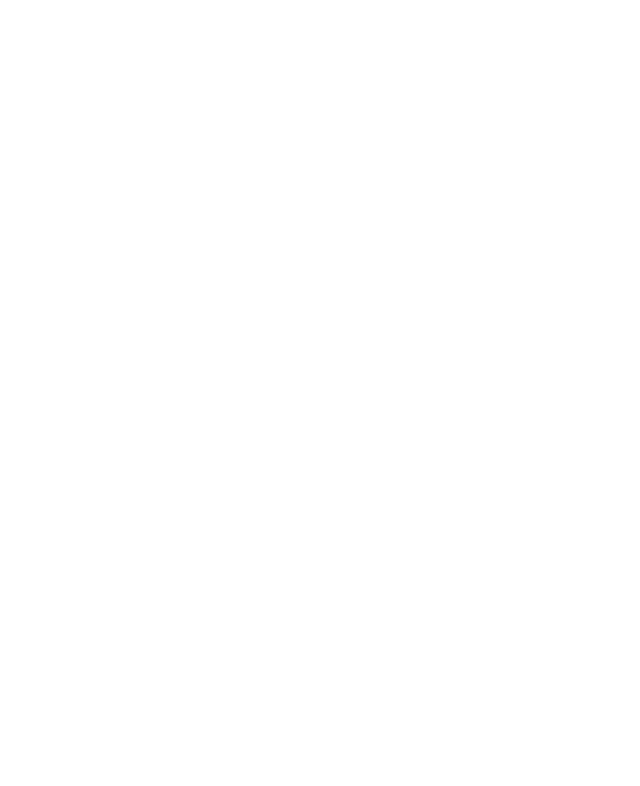
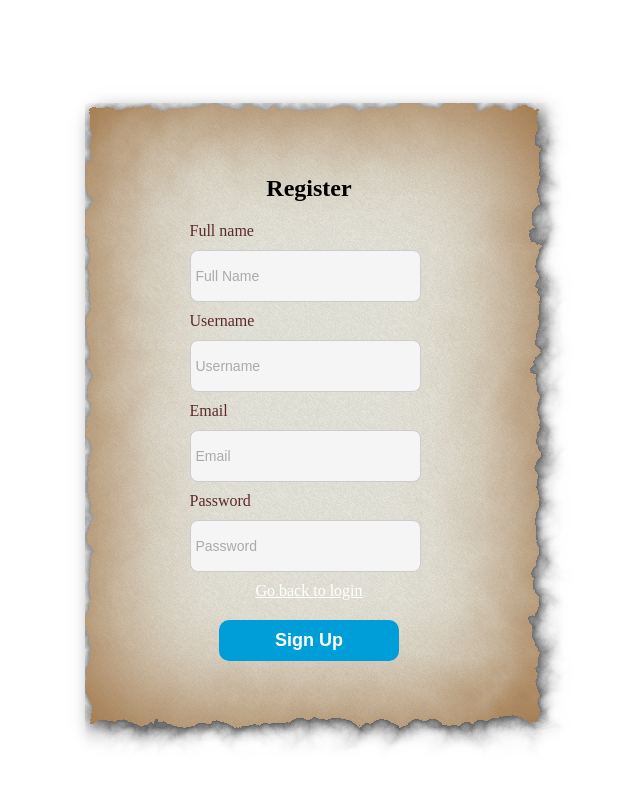
Before and after one commit to Cheaito-Hadi/book-sharing-platform, a React (Create React App) app in the folder client/: page /register in a window 1280 px wide. Before the commit this address had no page. Shown: the top 786 px of the page, without its empty margins (331-971 px from the left). Built offline with nearby package versions, Linux system fonts and the light colour scheme.

Commit message:
Client <> Register Design with Authenticaion

```diff
--- a/client/src/App.js
+++ b/client/src/App.js
@@ -2,6 +2,7 @@
 import {Route, Routes} from "react-router";
 import {useEffect, useState} from "react";
 import Login from "./pages/Login";
+import Register from "./pages/Register";
 
 function App() {
     const [authenticated, setauthenticated] = useState(null);
@@ -15,6 +16,7 @@
         return (
             <Routes>
                 <Route path="/" element={<Login/>}/>
+                <Route path="/register" element={<Register/>}/>
             </Routes>
         );
     }
--- /dev/null
+++ b/client/src/pages/Register/index.jsx
@@ -0,0 +1,96 @@
+import React, {useState} from "react";
+import "./styles.css";
+import Input from "../../components/Input";
+import axios from "axios";
+import Parchment from "../../components/Parchment";
+
+function Register() {
+    const [authenticated, setauthenticated] = useState(
+        localStorage.getItem(localStorage.getItem("authenticated") || false)
+    );
+
+    const [info, setInfo] = useState({
+        email: "",
+        name: "",
+        username: "",
+        password: "",
+    });
+
+    const handleDataChange = (e) => {
+        setInfo({...info, [e.target.name]: e.target.value});
+    };
+    const submitUser = async () => {
+        try {
+            const response = await axios.post(
+                "http://127.0.0.1:8000/auth/register",
+                info,
+                {
+                    headers: {
+                        "Content-Type": "application/json",
+                    }
+                }
+            );
+            if (response.status === 200) {
+                const responseData = response?.data;
+                if (responseData) {
+                    setauthenticated(true)
+                    debugger
+                    localStorage.setItem("authenticated", true);
+                    localStorage.setItem("user", JSON.stringify(responseData));
+                    console.log('registered')
+                    window.location = '/';
+                }
+            }
+        } catch (error) {
+            console.log('error')
+            console.error("Register error:", error);
+        }
+    };
+    return (
+        <div className="container">
+            <div className="inputs-wrapper">
+
+                <Parchment/>
+                <h2 className="signup-heading">Register</h2>
+                <Input
+                    label="Full name"
+                    placeholder="Full Name"
+                    name="name"
+                    value={info.name}
+                    onChange={handleDataChange}
+                    type="text"
+                />
+                <Input
+                    label="Username"
+                    placeholder="Username"
+                    name="username"
+                    value={info.username}
+                    onChange={handleDataChange}
+                    type="text"
+                />
+                <Input
+                    label="Email"
+                    placeholder="Email"
+                    name="email"
+                    value={info.email}
+                    onChange={handleDataChange}
+                    type="text"
+                />
+                <Input
+                    label="Password"
+                    placeholder="Password"
+                    name="password"
+                    value={info.password}
+                    onChange={handleDataChange}
+                    type="password"
+                />
+                <a href="/" className="register-here">Go back to login</a>
+                <button className="signup-btn" onClick={submitUser}>
+                    Sign Up
+                </button>
+            </div>
+        </div>
+    );
+}
+
+export default Register;
--- /dev/null
+++ b/client/src/pages/Register/styles.css
@@ -0,0 +1,42 @@
+.container {
+    display: flex;
+    justify-content: center;
+    align-items: center;
+    height: 100vh;
+}
+
+.inputs-wrapper {
+    position: relative;
+    box-sizing: border-box;
+    display: flex;
+    flex-direction: column;
+    align-items: center;
+    width: 400px;
+    padding: 52px 20px;
+    color: #5d2929;
+}
+
+.signup-heading {
+    margin-bottom: 20px;
+    color: black;
+    font-size: 24px;
+    font-weight: bold;
+}
+
+.signup-btn {
+    background-color: #009ed8;
+    border: none;
+    border-radius: 10px;
+    cursor: pointer;
+    width: 50%;
+    padding: 10px;
+    margin-top: 20px;
+    color: white;
+    font-weight: 700;
+    font-size: 18px;
+    transition: background-color 0.3s;
+}
+
+.signup-btn:hover {
+    background-color: #0089b5;
+}
```
